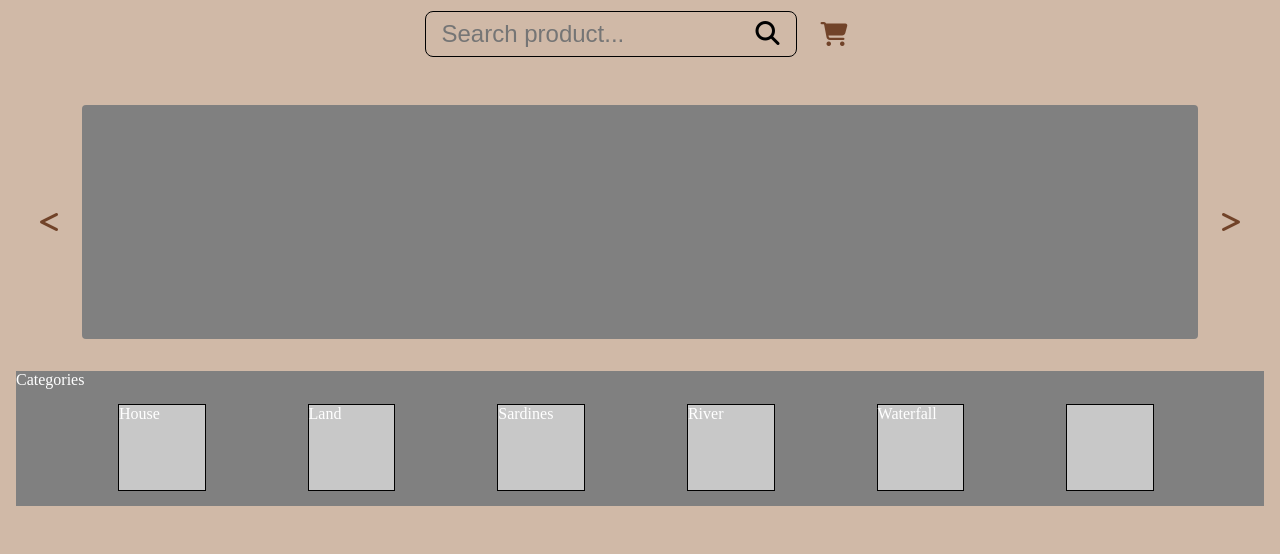
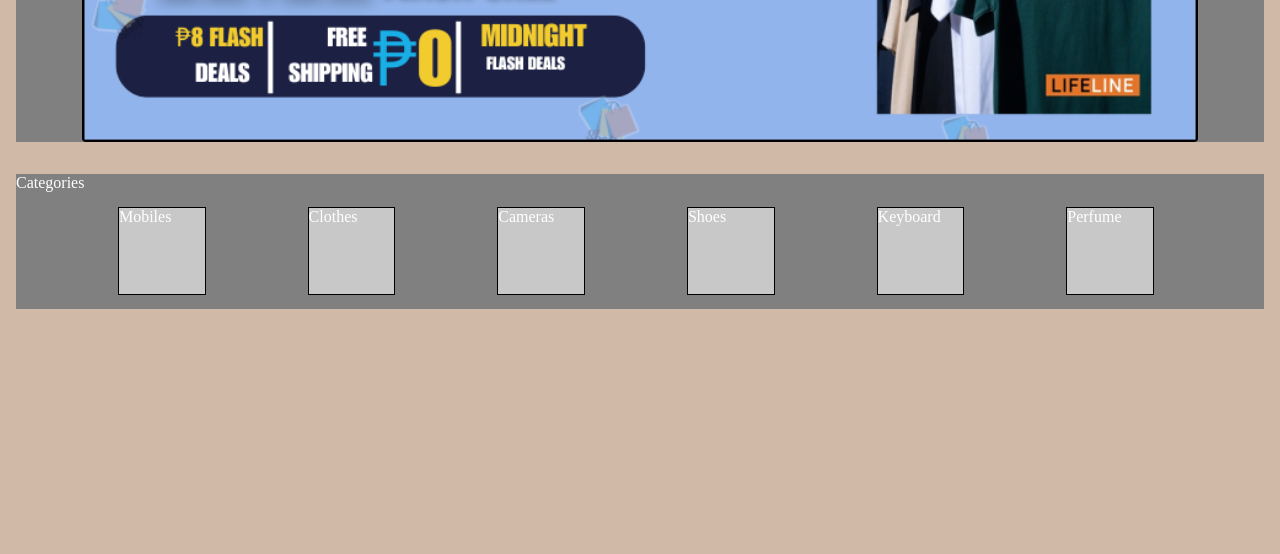
Before and after one commit to RyannKim327/WS101-Ecommerce, a Django app: page / in a window 1280 px wide. Shown: the part 437-991 px from the top of the page. After the commit the page ends 746 px from the top, so only its background shows below. Run offline with Django 5.2, Linux system fonts and the light colour scheme; some libraries are stand-ins or nearby versions.

Commit message:
11-21-24 18:55

```diff
--- a/products/templates/index.html
+++ b/products/templates/index.html
@@ -6,6 +6,16 @@
     <meta name="viewport" content="width=device-width, initial-scale=1" />
     <title>Products Lists</title>
     <link href="{% static '/css/products.css' %}" rel="stylesheet" />
+    <script>
+      const imgs = [
+        "{% static 'assets/s1.png' %}",
+        "{% static 'assets/s2.png' %}",
+        "{% static 'assets/s3.png' %}",
+        "{% static 'assets/s4.png' %}",
+        "{% static 'assets/s5.png' %}",
+        "{% static 'assets/s6.png' %}"
+      ]
+    </script>
     <script src="{% static '/js/products.js' %}" defer></script>
   </head>
   <body>
@@ -39,7 +49,8 @@
         </div>
         <div class="carousel">
           <i class="fa-solid fa-less-than"></i>
-          <div class="content" id="carousel">
+          <div id="carousel" class="content">
+
           </div>
           <i class="fa-solid fa-greater-than"></i>
         </div>
--- a/products/views.py
+++ b/products/views.py
@@ -5,12 +5,12 @@ from django.shortcuts import render
 def index(request):
     ctx = {
       "categories": [
-        "House",
-        "Land",
-        "Sardines",
-        "River",
-        "Waterfall",
-        ""
+        "Mobiles",
+        "Clothes",
+        "Cameras",
+        "Shoes",
+        "Keyboard",
+        "Perfume"
       ]
     }
     return render(request, "index.html", ctx)
--- a/static/css/base.css
+++ b/static/css/base.css
@@ -19,5 +19,5 @@ body {
   color: var(--main-color);
   width: 100dvw;
   height: 100dvh;
-  overflow: hidden;
+  overflow-x: hidden;
 }
--- a/static/css/products.css
+++ b/static/css/products.css
@@ -22,7 +22,9 @@ body {
       color: white;
 
       > img {
-        aspect-ratio: 1/1;
+        width: 90px;
+        height: 76px;
+        /* aspect-ratio: 1/1; */
       }
 
       > nav {
@@ -46,7 +48,8 @@ body {
     > main {
       display: flex;
       flex-direction: column;
-      overflow: hidden;
+      /* overflow: hidden; */
+      /* overflow-y: scroll; */
       padding: 0 1rem;
 
       > div:not(.search-section) {
@@ -83,21 +86,28 @@ body {
       }
 
       > .carousel {
+        position: relative;
         display: flex;
         flex-direction: row;
         justify-content: center;
         align-items: center;
-        aspect-ratio: 16/3;
+        aspect-ratio: 16/4;
         box-sizing: border-box;
         width: 100%;
+        background-color: gray;
+        background-repeat: no-repeat;
+        background-size: 100% 100%;
+        transition: background-image 2s ease-in;
+        /* animation: fade-in 2.75s infinite; */
 
         > i {
           display: flex;
           align-items: center;
-          height: 100%;
-          padding: 0 1rem;
+          /* height: 100%; */
+          padding: 1rem;
           font-size: 1.5rem;
           box-sizing: border-box;
+          color: transparent;
           transition:
             background-color 0.15s ease,
             color 0.15s ease;
@@ -105,28 +115,30 @@ body {
           border-radius: 0.25rem;
 
           &:hover {
-            background-color: rgba(33, 33, 33, 90);
+            background-color: rgba(33, 33, 33, 10);
             color: white;
           }
         }
 
         > .content {
-          background-color: gray;
+          /* position: absolute; */
+          /* background-color: gray; */
           color: white;
           flex-grow: 1;
           overflow: hidden;
           border-radius: 0.25rem;
           height: 100%;
 
-          > span {
+          > img {
             display: flex;
             justify-content: center;
             align-items: center;
             width: 100%;
             height: 100%;
             animation: fade-in 1s;
+            /* aspect-ratio: 16/9; */
             font-size: 3rem;
-            /* transition: opacity .5s ease; */
+            transition: opacity 0.5s ease;
           }
         }
       }
@@ -162,9 +174,10 @@ body {
 }
 
 @keyframes fade-in {
-  from{
+  from {
     opacity: 0;
-  }to{
+  }
+  to {
     opacity: 1;
   }
 }
```
Also changed, not shown: static/js/products.js (+20 -22 lines), static/assets/camera.png (added), static/assets/clothes.png (added), static/assets/keyboard.png (added), static/assets/logo.png (added), static/assets/perfume.png (added), static/assets/phone.png (added), static/assets/shoes.png (added).
